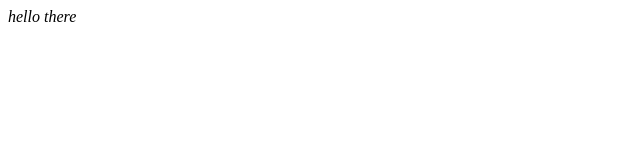
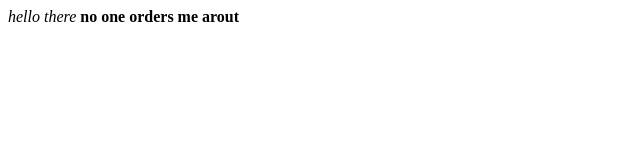
Before and after one commit to amirad1/testo, a plain HTML site: page index.html in a window 1280 px wide. Shown: the whole page, without its empty margins (0-640 px from the left). Drawn offline with Linux system fonts and the light colour scheme.

Commit message:
my first commit

```diff
--- a/index.html
+++ b/index.html
@@ -7,5 +7,13 @@ hello there
 
 </i>
 
+<b>
+
+no one orders me arout
+
+</b>
+
+
+
 </body>
 </html>
```
